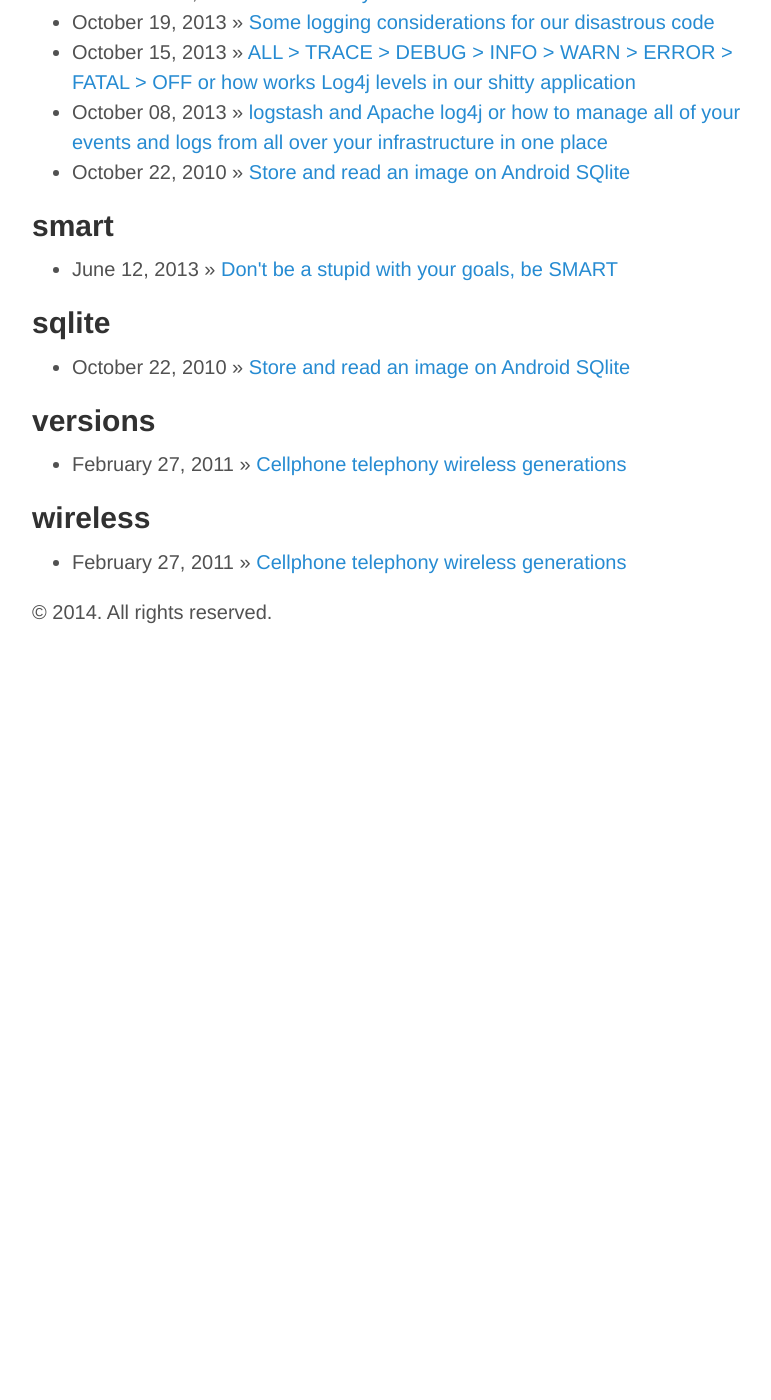
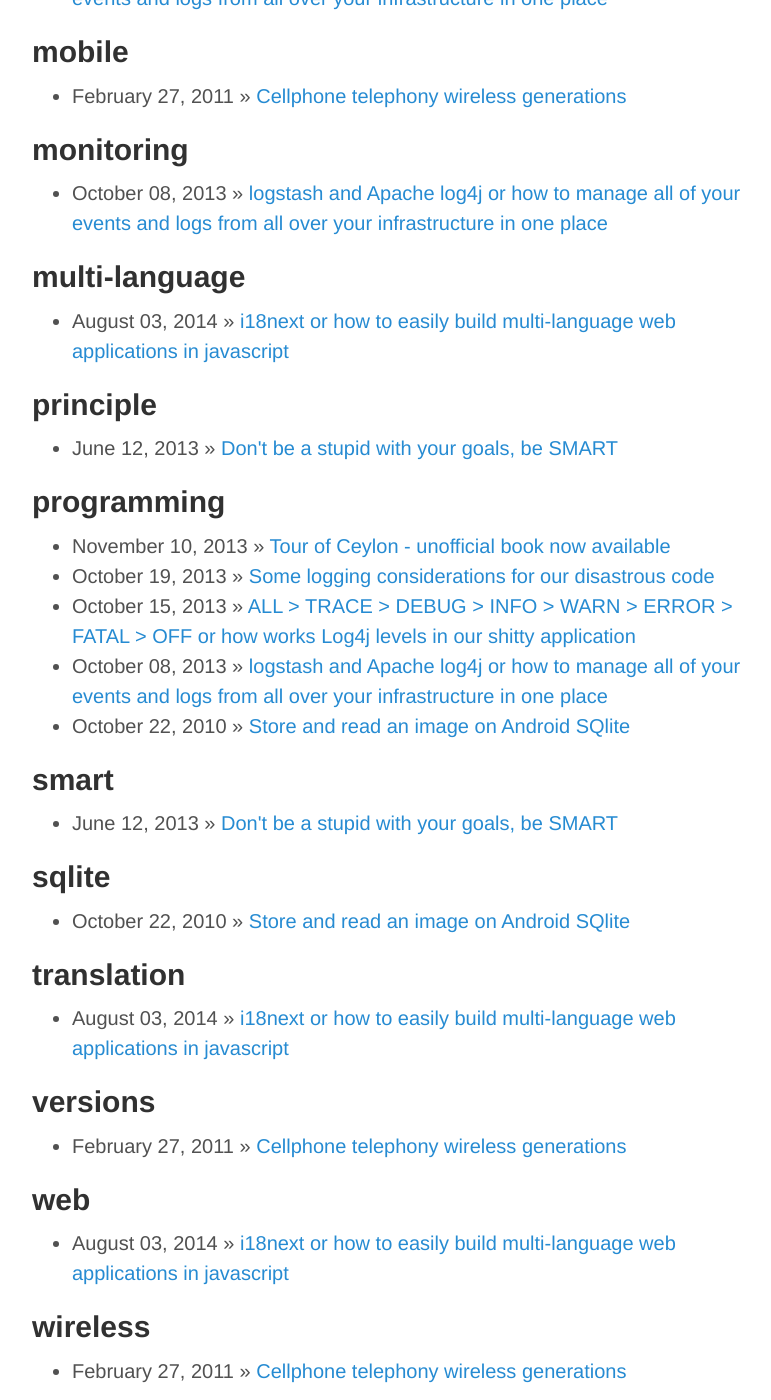
Before and after one commit to yeradis/yeradis.github.io, a Jekyll site: the page built from tags.md, in a window 1280 px wide and 1400 px high, scrolled down 2428 px. Shown: the whole window, without its empty margins (248-1019 px from the left). Built offline with Jekyll 4.4.1, drawn with Linux system fonts in a browser that asks for light colours; Markdown is read by kramdown in place of the engine named in the settings; before the commit the page ends 3075 px from its top, so only the background shows below that; some of the changed text lies outside the part shown.

Commit message:
new config, and new post

````diff
--- a/_config.yml
+++ b/_config.yml
@@ -4,7 +4,8 @@
 redcarpet:
   extensions: ["tables","no_intra_emphasis", "fenced_code_blocks", "autolink", "strikethrough", "superscript"]
 
-pygments:         true
+#pygments:         true
+highlighter: pygments
 
 # Permalinks
 permalink:        pretty
--- /dev/null
+++ b/_posts/2014-08-3-i18next-translation.md
@@ -0,0 +1,73 @@
+---
+layout: post
+title: 'i18next or how to easily build multi-language web applications in javascript'
+tags: i18n translation web aplications multi-language internationalization
+comments: true
+permalink:
+share: true
+---
+
+i18next is a full-featured i18n javascript library for translating your webapplication . Runs in browser, under node.js, rhino and other javascript runtimes.
+
+I have discovered this just recently, but i think i18next will be perfect for mobile webapps, those i release with Phonegap/Cordova.
+
+So lets watch a simple sample.
+
+page source:
+
+```html
+<!DOCTYPE html>
+<html>
+  <head>
+  	<!-- optional -->
+    <script type="text/javascript" src="[PATH]/jquery.js" />
+    <script type="text/javascript" src="[PATH]/i18next.js" />
+  </head>
+  <body>
+    <ul class="nav">
+      <li><a href="#" data-i18n="nav.home"></a></li>
+      <li><a href="#" data-i18n="nav.page1"></a></li>
+      <li><a href="#" data-i18n="nav.page2"></a></li>
+    </ul>
+  </body>
+</html>
+```
+loaded resource file (locales/en/translation.json):
+
+```json
+{
+  "app": {
+    "name": "i18next sample"
+  },
+  "nav": {
+    "home": "Home",
+    "page1": "Page One",
+    "page2": "Page Two"
+  }
+}
+```
+
+javascript code:
+
+```js
+i18n.init({
+    debug: true,
+    fallbackLng: 'es'
+}, function(t) {
+
+    //translate just nav
+    $(".nav").i18n();
+
+    //or you can translate everything
+    $("body").i18n();
+
+    // programatical accessing resources
+    var appName = t("app.name");
+
+
+});
+```
+
+You can run the translation by querystring. Just add '?setLng=en-US' to the location href.
+
+For more info on i18next and better examples and uses case please go to http://i18next.com
````
